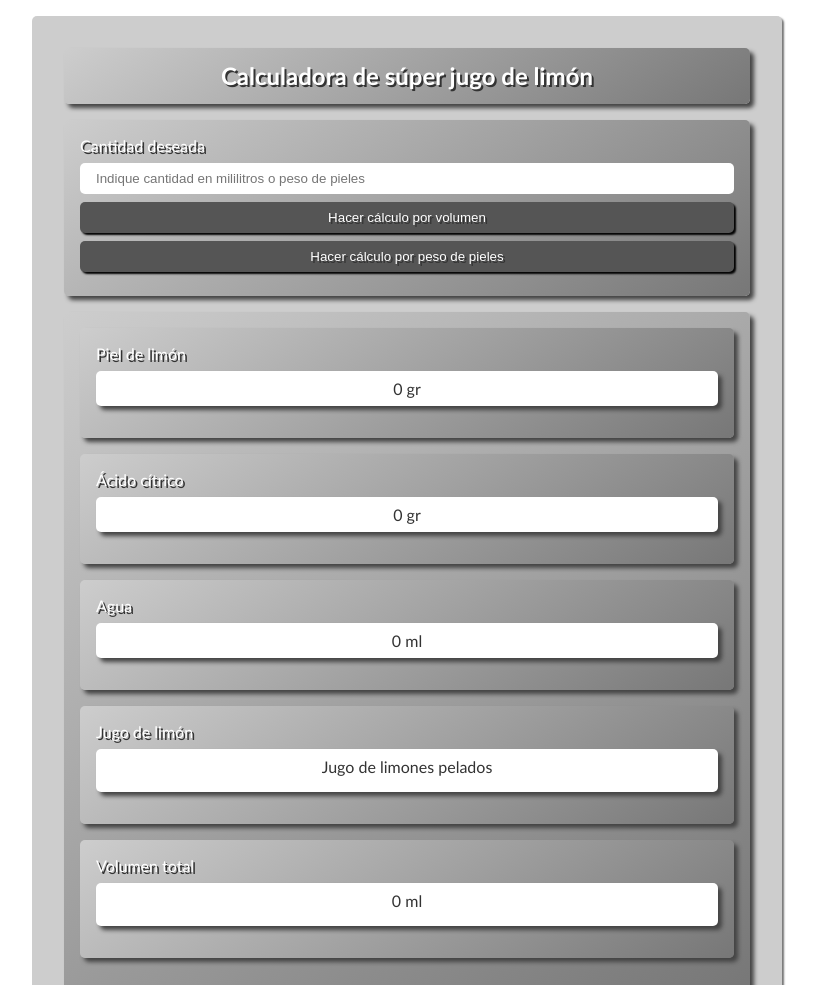
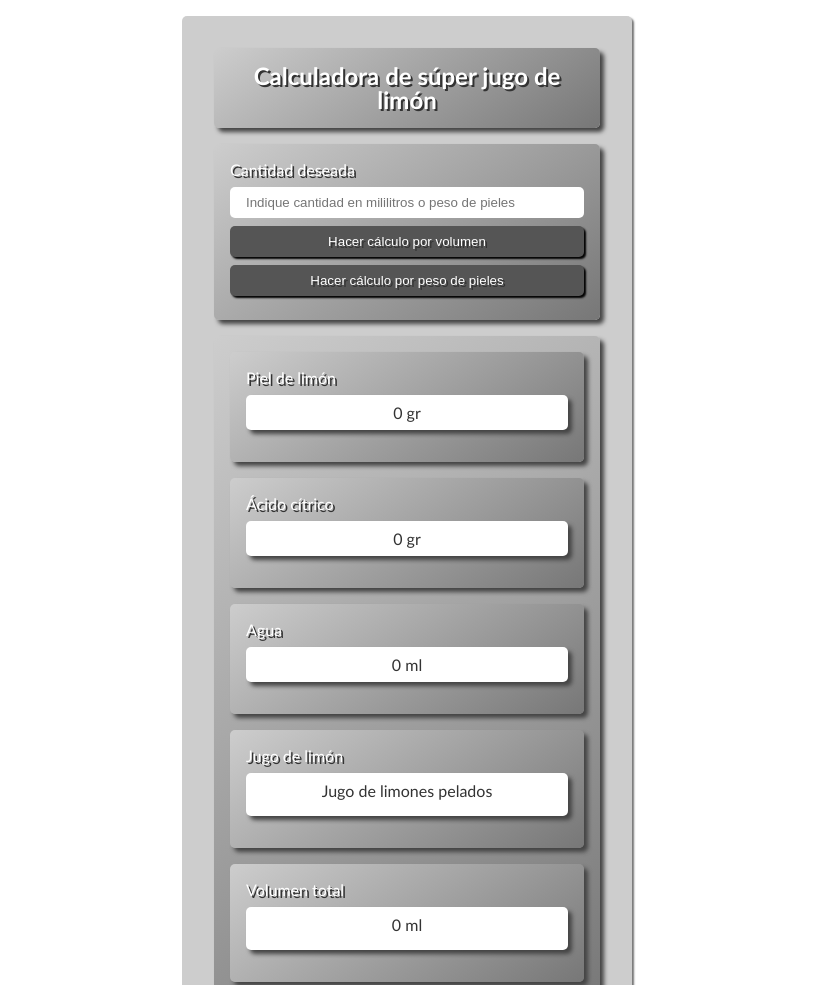
Before and after one commit to Clau4774/Calculadora-de-super-jugo-de-limon, a website: page index.html in a window 1280 px wide. Shown: the top 985 px of the page, without its empty margins (233-1049 px from the left). Drawn offline with Linux system fonts and the light colour scheme.

Commit message:
Se cambio el max-width del container de 750 a 450 px

```diff
--- a/src/sass/style.scss
+++ b/src/sass/style.scss
@@ -18,7 +18,7 @@ h1 {
     margin: 1rem;
     padding: 2rem;
     background: $lightGray;
-    max-width: 750px;
+    max-width: 450px;
     @include radius;
     div {
         @include bShadow($x:4px, $y: 4px, $intencity: 4px, $color: #444);
```
Also changed, not shown: src/style/style.css.
